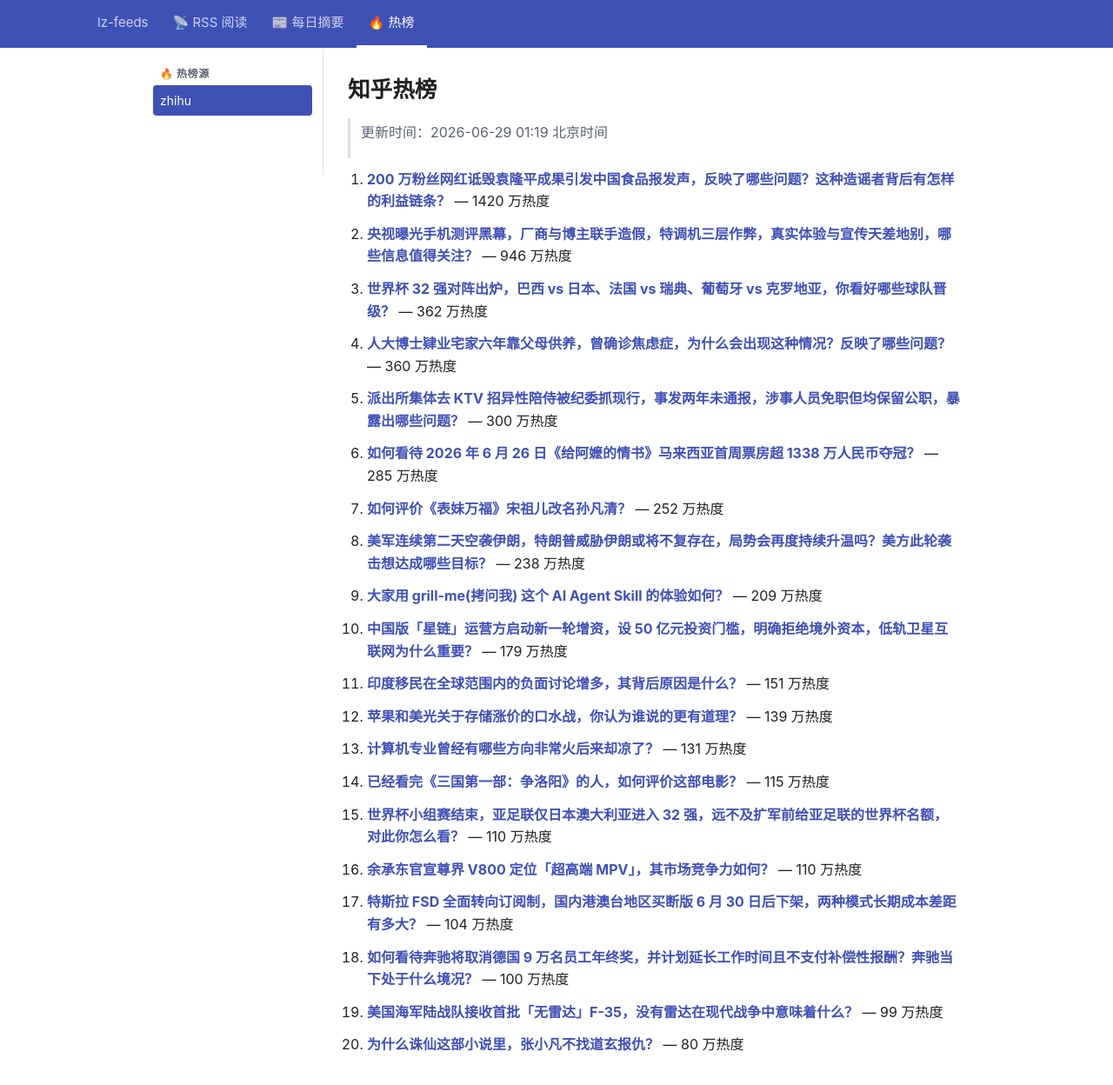
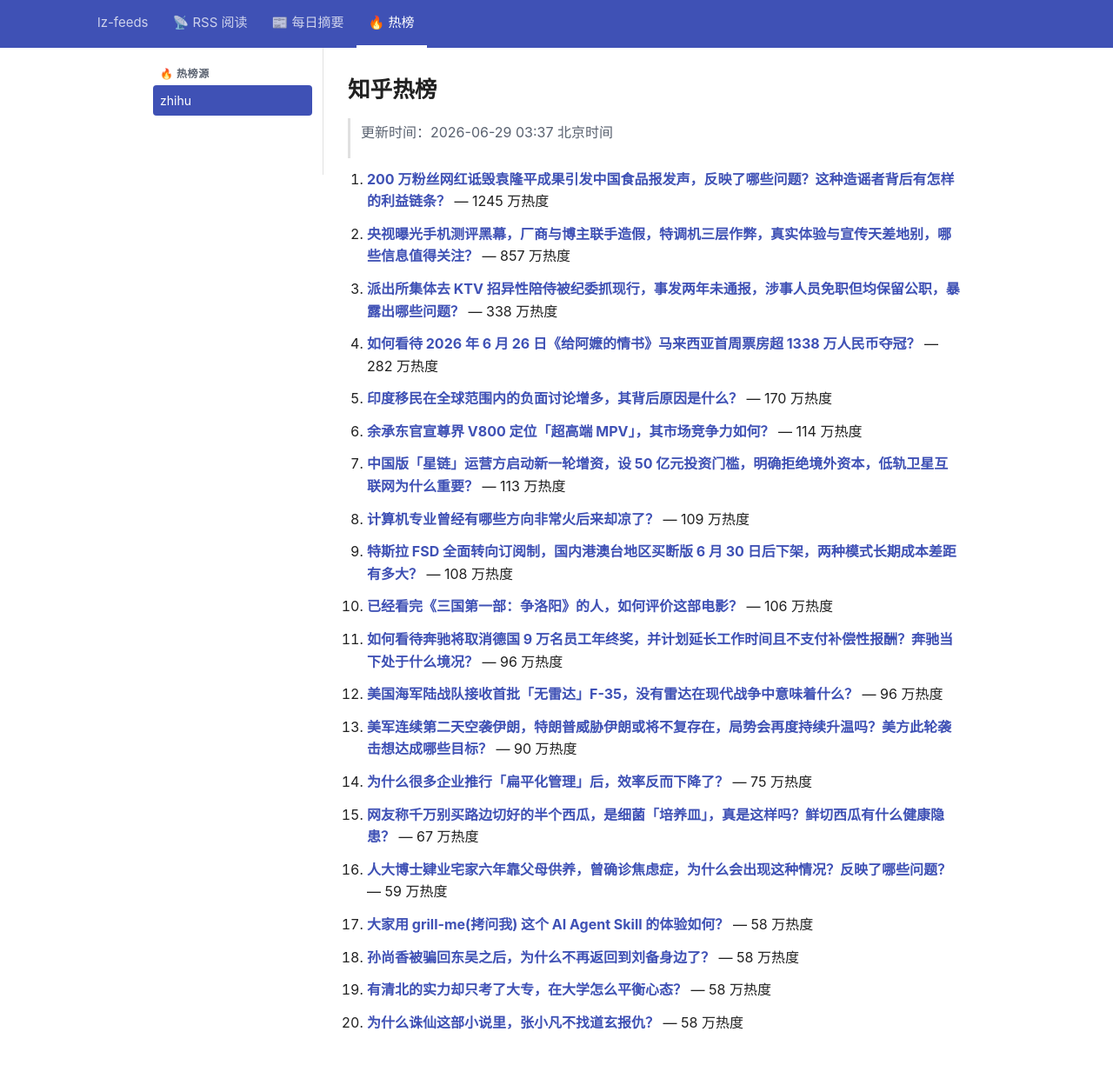
Before and after one commit to lizhang0101/lz-feeds, a Jekyll site: the page built from _hotlist/zhihu.md, in a window 1280 px wide and 1279 px high. Shown: the top 1248 px of the window at 87% size. Built offline with Jekyll 4.4.1, drawn with Linux system fonts in a browser that asks for light colours.

Commit message:
hotlist: 2026-06-28T19:37Z

```diff
--- a/_hotlist/zhihu.md
+++ b/_hotlist/zhihu.md
@@ -1,48 +1,48 @@
 ---
-updated: 2026-06-29 01:19 北京时间
+updated: 2026-06-29 03:37 北京时间
 count: 20
 ---
 
 # 知乎热榜
 
-> 更新时间：2026-06-29 01:19 北京时间
+> 更新时间：2026-06-29 03:37 北京时间
 
-1. **[200 万粉丝网红诋毁袁隆平成果引发中国食品报发声，反映了哪些问题？这种造谣者背后有怎样的利益链条？](https://www.zhihu.com/question/2054482230035191060)** — 1420 万热度
+1. **[200 万粉丝网红诋毁袁隆平成果引发中国食品报发声，反映了哪些问题？这种造谣者背后有怎样的利益链条？](https://www.zhihu.com/question/2054482230035191060)** — 1245 万热度
 
-2. **[央视曝光手机测评黑幕，厂商与博主联手造假，特调机三层作弊，真实体验与宣传天差地别，哪些信息值得关注？](https://www.zhihu.com/question/2054487183839474287)** — 946 万热度
+2. **[央视曝光手机测评黑幕，厂商与博主联手造假，特调机三层作弊，真实体验与宣传天差地别，哪些信息值得关注？](https://www.zhihu.com/question/2054487183839474287)** — 857 万热度
 
-3. **[世界杯 32 强对阵出炉，巴西 vs 日本、法国 vs 瑞典、葡萄牙 vs 克罗地亚，你看好哪些球队晋级？](https://www.zhihu.com/question/2054536470178653026)** — 362 万热度
+3. **[派出所集体去 KTV 招异性陪侍被纪委抓现行，事发两年未通报，涉事人员免职但均保留公职，暴露出哪些问题？](https://www.zhihu.com/question/2054635178702496761)** — 338 万热度
 
-4. **[人大博士肄业宅家六年靠父母供养，曾确诊焦虑症，为什么会出现这种情况？反映了哪些问题？](https://www.zhihu.com/question/2054263250850669356)** — 360 万热度
+4. **[如何看待 2026 年 6 月 26 日《给阿嬷的情书》马来西亚首周票房超 1338 万人民币夺冠？](https://www.zhihu.com/question/2053881060979692707)** — 282 万热度
 
-5. **[派出所集体去 KTV 招异性陪侍被纪委抓现行，事发两年未通报，涉事人员免职但均保留公职，暴露出哪些问题？](https://www.zhihu.com/question/2054635178702496761)** — 300 万热度
+5. **[印度移民在全球范围内的负面讨论增多，其背后原因是什么？](https://www.zhihu.com/question/2046751607690474225)** — 170 万热度
 
-6. **[如何看待 2026 年 6 月 26 日《给阿嬷的情书》马来西亚首周票房超 1338 万人民币夺冠？](https://www.zhihu.com/question/2053881060979692707)** — 285 万热度
+6. **[余承东官宣尊界 V800 定位「超高端 MPV」，其市场竞争力如何？](https://www.zhihu.com/question/2047340679060251139)** — 114 万热度
 
-7. **[如何评价《表妹万福》宋祖儿改名孙凡清？](https://www.zhihu.com/question/2053489316144456597)** — 252 万热度
+7. **[中国版「星链」运营方启动新一轮增资，设 50 亿元投资门槛，明确拒绝境外资本，低轨卫星互联网为什么重要？](https://www.zhihu.com/question/2053410817152902707)** — 113 万热度
 
-8. **[美军连续第二天空袭伊朗，特朗普威胁伊朗或将不复存在，局势会再度持续升温吗？美方此轮袭击想达成哪些目标？](https://www.zhihu.com/question/2054471851032539301)** — 238 万热度
+8. **[计算机专业曾经有哪些方向非常火后来却凉了？](https://www.zhihu.com/question/323592434)** — 109 万热度
 
-9. **[大家用 grill-me(拷问我) 这个 AI Agent Skill 的体验如何？](https://www.zhihu.com/question/2054005413406946147)** — 209 万热度
+9. **[特斯拉 FSD 全面转向订阅制，国内港澳台地区买断版 6 月 30 日后下架，两种模式长期成本差距有多大？](https://www.zhihu.com/question/2053871133401806051)** — 108 万热度
 
-10. **[中国版「星链」运营方启动新一轮增资，设 50 亿元投资门槛，明确拒绝境外资本，低轨卫星互联网为什么重要？](https://www.zhihu.com/question/2053410817152902707)** — 179 万热度
+10. **[已经看完《三国第一部：争洛阳》的人，如何评价这部电影？](https://www.zhihu.com/question/2054299915073983689)** — 106 万热度
 
-11. **[印度移民在全球范围内的负面讨论增多，其背后原因是什么？](https://www.zhihu.com/question/2046751607690474225)** — 151 万热度
+11. **[如何看待奔驰将取消德国 9 万名员工年终奖，并计划延长工作时间且不支付补偿性报酬？奔驰当下处于什么境况？](https://www.zhihu.com/question/2054316615341007572)** — 96 万热度
 
-12. **[苹果和美光关于存储涨价的口水战，你认为谁说的更有道理？](https://www.zhihu.com/question/2053876477876347476)** — 139 万热度
+12. **[美国海军陆战队接收首批「无雷达」F-35，没有雷达在现代战争中意味着什么？](https://www.zhihu.com/question/2053970381673861771)** — 96 万热度
 
-13. **[计算机专业曾经有哪些方向非常火后来却凉了？](https://www.zhihu.com/question/323592434)** — 131 万热度
+13. **[美军连续第二天空袭伊朗，特朗普威胁伊朗或将不复存在，局势会再度持续升温吗？美方此轮袭击想达成哪些目标？](https://www.zhihu.com/question/2054471851032539301)** — 90 万热度
 
-14. **[已经看完《三国第一部：争洛阳》的人，如何评价这部电影？](https://www.zhihu.com/question/2054299915073983689)** — 115 万热度
+14. **[为什么很多企业推行「扁平化管理」后，效率反而下降了？](https://www.zhihu.com/question/2008535307650355823)** — 75 万热度
 
-15. **[世界杯小组赛结束，亚足联仅日本澳大利亚进入 32 强，远不及扩军前给亚足联的世界杯名额，对此你怎么看？](https://www.zhihu.com/question/2054540391236335233)** — 110 万热度
+15. **[网友称千万别买路边切好的半个西瓜，是细菌「培养皿」，真是这样吗？鲜切西瓜有什么健康隐患？](https://www.zhihu.com/question/2053831515008496055)** — 67 万热度
 
-16. **[余承东官宣尊界 V800 定位「超高端 MPV」，其市场竞争力如何？](https://www.zhihu.com/question/2047340679060251139)** — 110 万热度
+16. **[人大博士肄业宅家六年靠父母供养，曾确诊焦虑症，为什么会出现这种情况？反映了哪些问题？](https://www.zhihu.com/question/2054263250850669356)** — 59 万热度
 
-17. **[特斯拉 FSD 全面转向订阅制，国内港澳台地区买断版 6 月 30 日后下架，两种模式长期成本差距有多大？](https://www.zhihu.com/question/2053871133401806051)** — 104 万热度
+17. **[大家用 grill-me(拷问我) 这个 AI Agent Skill 的体验如何？](https://www.zhihu.com/question/2054005413406946147)** — 58 万热度
 
-18. **[如何看待奔驰将取消德国 9 万名员工年终奖，并计划延长工作时间且不支付补偿性报酬？奔驰当下处于什么境况？](https://www.zhihu.com/question/2054316615341007572)** — 100 万热度
+18. **[孙尚香被骗回东吴之后，为什么不再返回到刘备身边了？](https://www.zhihu.com/question/508550781)** — 58 万热度
 
-19. **[美国海军陆战队接收首批「无雷达」F-35，没有雷达在现代战争中意味着什么？](https://www.zhihu.com/question/2053970381673861771)** — 99 万热度
+19. **[有清北的实力却只考了大专，在大学怎么平衡心态？](https://www.zhihu.com/question/14594933986)** — 58 万热度
 
-20. **[为什么诛仙这部小说里，张小凡不找道玄报仇？](https://www.zhihu.com/question/2054661595121333246)** — 80 万热度
+20. **[为什么诛仙这部小说里，张小凡不找道玄报仇？](https://www.zhihu.com/question/2054661595121333246)** — 58 万热度
```
